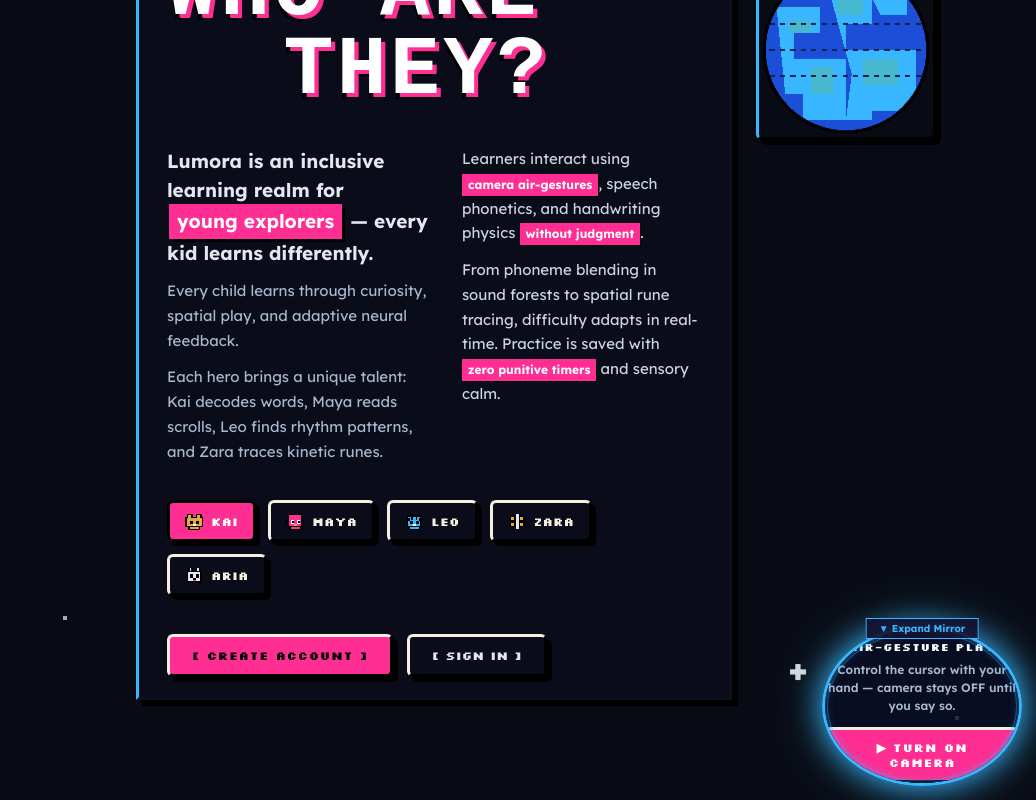
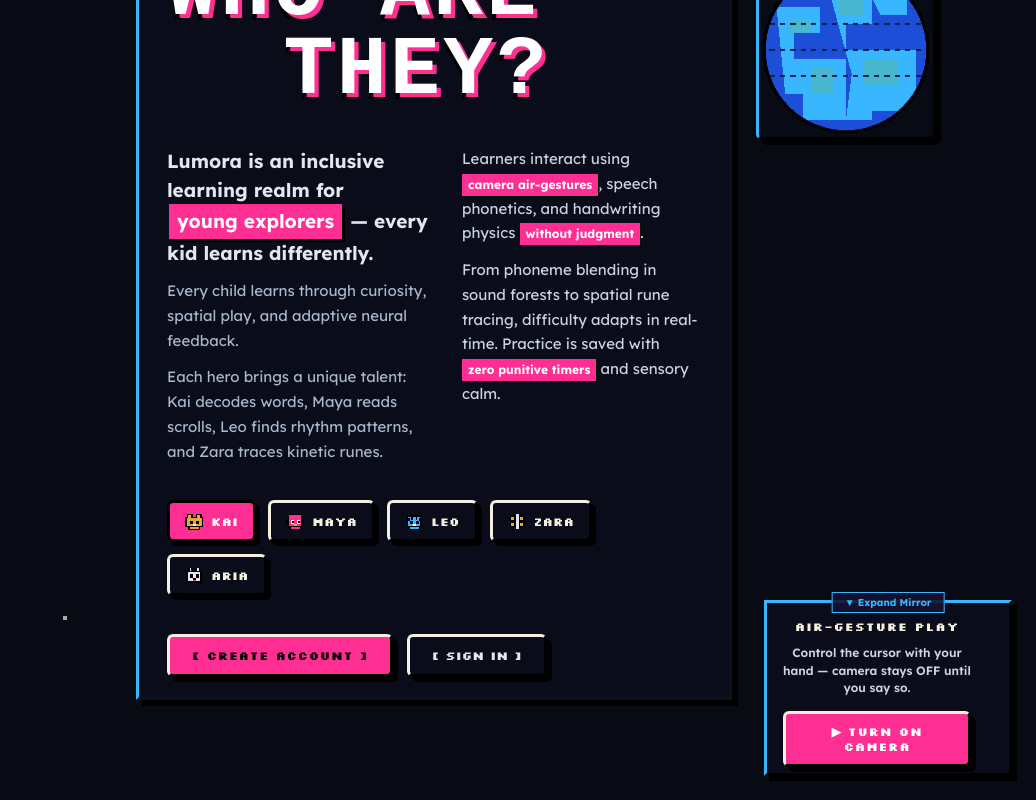
Before and after one commit to ankita966/Lumora-claude, a React (Vite) app: page / in a window 1280 px wide. Shown: the part 938-1738 px from the top of the page, without its empty margins (244-1280 px from the left). Built offline with nearby package versions, Linux system fonts and the light colour scheme; no server answers; a web font is replaced by a local one.

Commit message:
polish(cursor): replace neon trail with exact pixel wand and dock camera offer

```diff
--- a/src/components/MagicCursor.jsx
+++ b/src/components/MagicCursor.jsx
@@ -74,30 +74,13 @@ export default function MagicCursor({ pixel, pinching = false, interacting = fal
         pinch: isActing,
       });
 
-      // Keep trail length
-      if (trailRef.current.length > 50) {
-        trailRef.current = trailRef.current.slice(-50);
+      // Keep only the current point. A direct cursor must never paint a laser
+      // across the page or lag behind the user's hand/mouse.
+      if (trailRef.current.length > 1) {
+        trailRef.current = trailRef.current.slice(-1);
       }
 
-      // Add spark particles on movement
-      if (lastPosRef.current) {
-        const dx = cx - lastPosRef.current.x;
-        const dy = cy - lastPosRef.current.y;
-        const speed = Math.hypot(dx, dy);
-        if (speed > 2) {
-          for (let i = 0; i < Math.min(3, Math.floor(speed / 5)); i++) {
-            particlesRef.current.push({
-              x: cx + (Math.random() - 0.5) * 10,
-              y: cy + (Math.random() - 0.5) * 10,
-              vx: (Math.random() - 0.5) * 3,
-              vy: (Math.random() - 0.5) * 3 - 1,
-              life: 1,
-              decay: 0.02 + Math.random() * 0.03,
-              size: 1.5 + Math.random() * 2,
-            });
-          }
-        }
-      }
+      // No particle exhaust: this is a crisp pixel wand, not a neon comet.
       lastPosRef.current = { x: cx, y: cy };
 
       // Draw trail — flowing serpent-like path
@@ -194,45 +177,23 @@ export default function MagicCursor({ pixel, pinching = false, interacting = fal
       }
       ctx.restore();
 
-      // Draw cursor core
-      if (pixel) {
-        ctx.save();
-
-        // Outer glow pulse
-        const pulse = 1 + 0.15 * Math.sin(frame * 0.08);
-        const coreRadius = isActing ? 14 : 10;
-        const glowRadius = coreRadius * 2.2 * pulse;
-
-        // Soft aura
-        const auraGrad = ctx.createRadialGradient(cx, cy, 0, cx, cy, glowRadius);
-        auraGrad.addColorStop(0, `rgba(${rgb.r}, ${rgb.g}, ${rgb.b}, ${isActing ? 0.35 : 0.18})`);
-        auraGrad.addColorStop(0.5, `rgba(${rgb.r}, ${rgb.g}, ${rgb.b}, 0.06)`);
-        auraGrad.addColorStop(1, `rgba(${rgb.r}, ${rgb.g}, ${rgb.b}, 0)`);
-        ctx.fillStyle = auraGrad;
-        ctx.beginPath();
-        ctx.arc(cx, cy, glowRadius, 0, Math.PI * 2);
-        ctx.fill();
-
-        // Core dot
-        const coreGrad = ctx.createRadialGradient(cx, cy, 0, cx, cy, coreRadius);
-        coreGrad.addColorStop(0, '#ffffff');
-        coreGrad.addColorStop(0.3, color);
-        coreGrad.addColorStop(1, `rgba(${rgb.r}, ${rgb.g}, ${rgb.b}, 0.4)`);
-        ctx.fillStyle = coreGrad;
-        ctx.shadowColor = color;
-        ctx.shadowBlur = isActing ? 24 : 16;
-        ctx.beginPath();
-        ctx.arc(cx, cy, coreRadius * pulse, 0, Math.PI * 2);
-        ctx.fill();
-
-        // Bright inner dot
-        ctx.beginPath();
-        ctx.arc(cx, cy, 3, 0, Math.PI * 2);
-        ctx.fillStyle = '#ffffff';
-        ctx.fill();
-
-        ctx.restore();
+      // Draw a hard-edged pixel wand. Its hot spot is the exact input point.
+      ctx.save();
+      const x = Math.round(cx);
+      const y = Math.round(cy);
+      // black outline, cyan handle, white magic tip — all integer pixels
+      ctx.fillStyle = '#000000';
+      ctx.fillRect(x - 4, y - 10, 8, 20);
+      ctx.fillStyle = color;
+      ctx.fillRect(x - 2, y - 8, 4, 14);
+      ctx.fillStyle = '#FFFFFF';
+      ctx.fillRect(x - 2, y - 12, 4, 4);
+      if (isActing) {
+        ctx.fillStyle = '#FF2E93';
+        ctx.fillRect(x - 6, y - 14, 12, 2);
+        ctx.fillRect(x - 6, y + 10, 12, 2);
       }
+      ctx.restore();
 
       raf = requestAnimationFrame(draw);
     }
--- a/src/styles/pinterest-elevation.css
+++ b/src/styles/pinterest-elevation.css
@@ -218,3 +218,48 @@
   transform: translate(-2px, -3px);
   box-shadow: 6px 6px 0 #000;
 }
+
+/* --- CAMERA OFFER: docked pixel panel, no circular neon portal --- */
+.magic-mirror.compact {
+  right: 24px;
+  bottom: 24px;
+  width: 248px;
+  height: 176px;
+}
+.magic-mirror .mirror-portal {
+  border-radius: 0;
+  border: 3px solid #000;
+  border-top-color: #38B6FF;
+  border-left-color: #38B6FF;
+  box-shadow: 5px 5px 0 #000;
+  animation: none;
+  background: #0A0C1A;
+}
+.magic-mirror .mirror-status,
+.magic-mirror .mirror-video {
+  border-radius: 0;
+}
+.magic-mirror .mirror-offer {
+  padding: 16px;
+  gap: 8px;
+  background: #0A0C1A;
+  color: #F5EFE0;
+}
+.magic-mirror .mirror-offer-title {
+  font-family: var(--font-pixel-heading);
+  font-size: 12px;
+  letter-spacing: 0.06em;
+  color: #F5EFE0;
+}
+.magic-mirror .mirror-offer-sub {
+  max-width: 190px;
+  font-size: 12px;
+  line-height: 1.45;
+  color: #CBD5E1;
+  text-align: center;
+}
+/* The camera is OFF: do not render the legacy animated glow canvas beneath copy. */
+.mirror-offer ~ .mirror-glow-canvas { display: none; }
+@media (max-width: 768px) {
+  .magic-mirror.compact { right: 12px; bottom: 12px; width: 216px; height: 158px; }
+}
```
